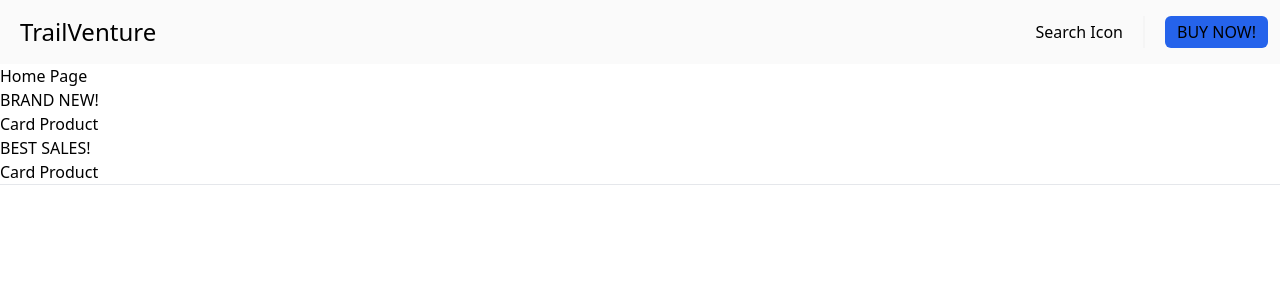
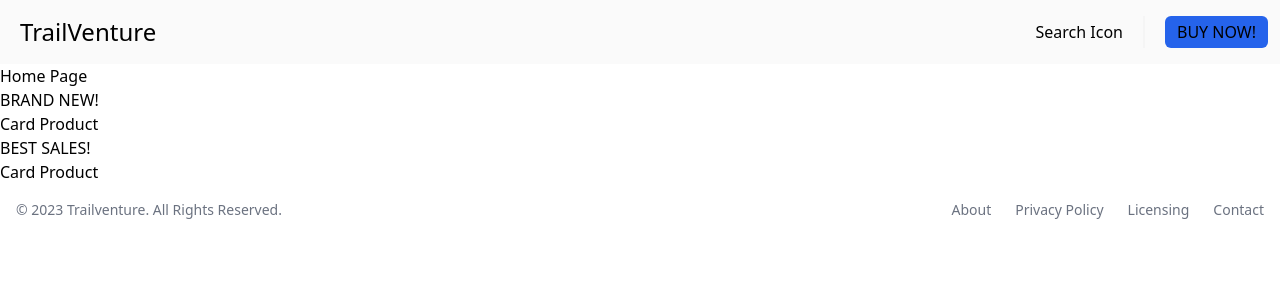
Before and after one commit to dessaesquierdo/Trailventure, a React (Vite) app: page / in a window 1280 px wide. Shown: the top 300 px of the page. Built offline with nearby package versions, Linux system fonts and the light colour scheme; no server answers.

Commit message:
fix: footer

```diff
--- a/package.json
+++ b/package.json
@@ -14,7 +14,6 @@
     "**/*": "prettier --write --ignore-unknown"
   },
   "dependencies": {
-    "@material-tailwind/react": "^2.1.9",
     "firebase": "^10.12.2",
     "prop-types": "^15.8.1",
     "react": "^18.2.0",
--- a/src/components/layouts/Footer.jsx
+++ b/src/components/layouts/Footer.jsx
@@ -1,53 +1,37 @@
-import { Typography } from "@material-tailwind/react";
-
 function Footer() {
   return (
-    <footer className="flex w-full flex-row flex-wrap items-center justify-center gap-y-6 gap-x-12 border-t border-blue-gray-50 py-6 text-center md:justify-between dark:bg-neutral-700">
-      <Typography color="white" className="font-normal">
-        &copy; 2024 Trailventure
-      </Typography>
-      <ul className="flex flex-wrap items-center gap-y-2 gap-x-8">
+    <footer className="reltative dark:bg-gray-800">
+      <div className="w-full mx-auto max-w-screen-xl p-4 md:flex md:items-center md:justify-between">
+        <span className="text-sm text-gray-500 sm:text-center dark:text-gray-200">
+          &copy; 2023{" "}
+          <a href="/" className="hover:underline">
+            Trailventure
+          </a>
+          . All Rights Reserved.
+        </span>
+        <ul className="flex flex-wrap items-center mt-3 text-sm font-medium text-gray-500 dark:text-gray-200 sm:mt-0">
           <li>
-          <Typography
-            as="a"
-            href="#"
-            color="white"
-            className="font-normal transition-colors hover:text-blue-500 focus:text-blue-500"
-          >
-            About Us
-          </Typography>
+            <a href="#" className="hover:underline me-4 md:me-6">
+              About
+            </a>
           </li>
           <li>
-          <Typography
-            as="a"
-            href="#"
-            color="white"
-            className="font-normal transition-colors hover:text-blue-500 focus:text-blue-500"
-          >
-            License
-          </Typography>
+            <a href="#" className="hover:underline me-4 md:me-6">
+              Privacy Policy
+            </a>
           </li>
           <li>
-          <Typography
-            as="a"
-            href="#"
-            color="white"
-            className="font-normal transition-colors hover:text-blue-500 focus:text-blue-500"
-          >
-            Contribute
-          </Typography>
+            <a href="#" className="hover:underline me-4 md:me-6">
+              Licensing
+            </a>
           </li>
           <li>
-          <Typography
-            as="a"
-            href="#"
-            color="white"
-            className="font-normal transition-colors hover:text-blue-500 focus:text-blue-500"
-          >
-            Contact Us
-          </Typography>
+            <a href="#" className="hover:underline">
+              Contact
+            </a>
           </li>
         </ul>
+      </div>
     </footer>
   );
 }
```
Also changed, not shown: 1 other file (tests, documents, lock files or other folders). Lines whose indentation alone changed are shown as unchanged.
